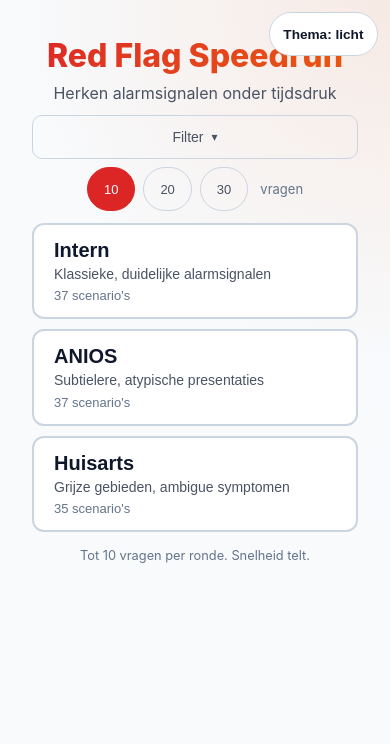
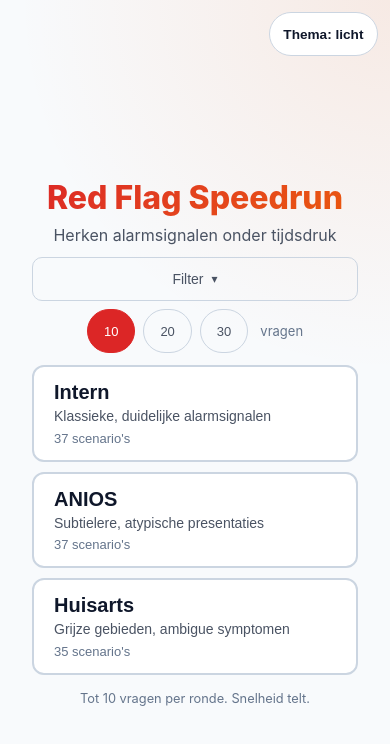
Before and after one commit to kjanat/kr-red-flag-speedrun, a SvelteKit app: page / in a window 390 px wide. Shown: the top 744 px of the page. Built offline with nearby package versions, Linux system fonts and the light colour scheme.

Commit message:
vertically center menu, fix active pill contrast (white on accent)
main gets flex:1 so margin-block:auto on menu/playing actually centers;
drop mobile body padding override (centering handles spacing now);
active pill text forced white for reliable contrast on both themes.

```diff
--- a/src/lib/components/Menu.svelte
+++ b/src/lib/components/Menu.svelte
@@ -247,7 +247,7 @@ const filterCount = $derived(selectedTopics.length);
 .pill-active {
 	border-color: var(--color-accent-a);
 	background: var(--color-accent-a);
-	color: var(--color-bg);
+	color: white;
 }
 
 .dev-count {
--- a/src/routes/+layout.svelte
+++ b/src/routes/+layout.svelte
@@ -222,12 +222,6 @@ function toggleTheme() {
 		color 0.22s ease;
 }
 
-@media (max-width: 480px) {
-	:global(body) {
-		padding-top: max(1.25rem, env(safe-area-inset-top));
-	}
-}
-
 @media (prefers-reduced-motion: reduce) {
 	:global(body),
 	:global(body *) {
--- a/src/routes/+page.svelte
+++ b/src/routes/+page.svelte
@@ -50,6 +50,7 @@ function handleAdvance(answer: Answer) {
 main {
 	width: 100%;
 	max-width: 600px;
+	flex: 1;
 	display: flex;
 	flex-direction: column;
 	align-items: center;
```
